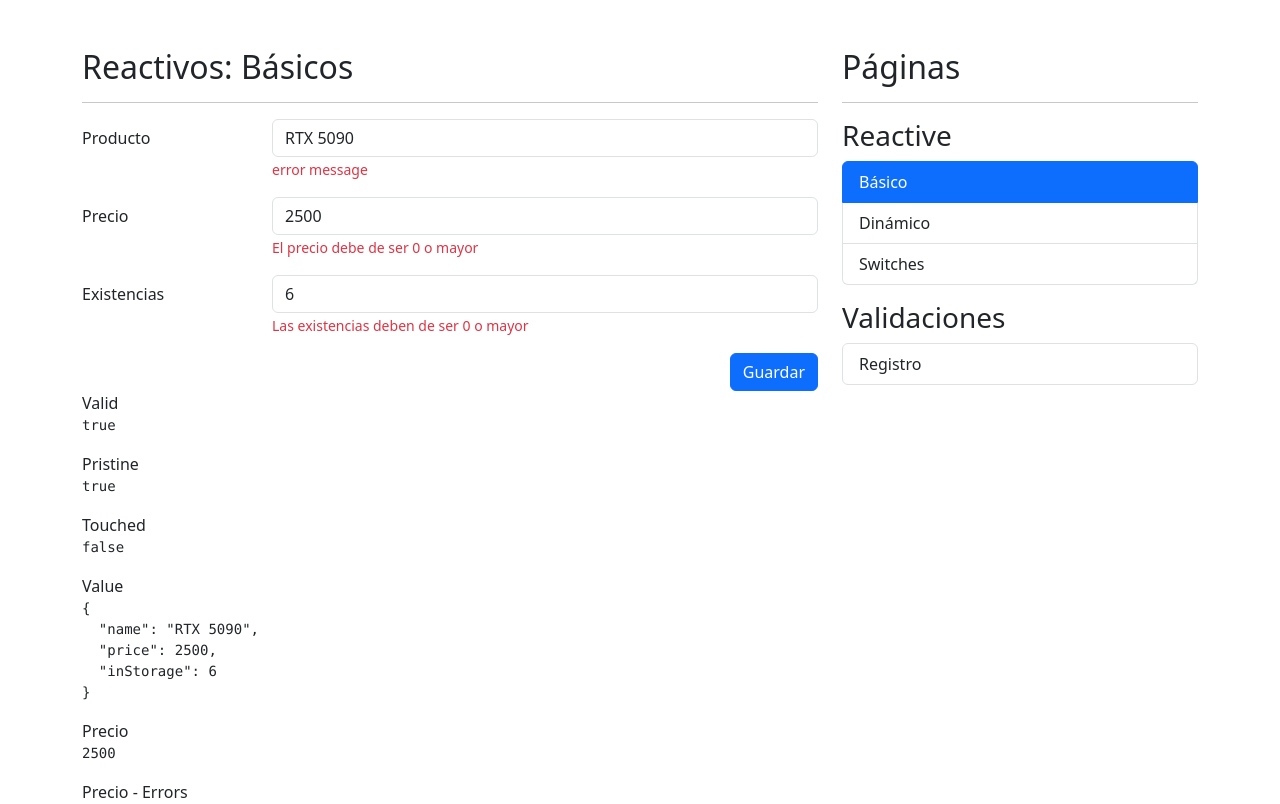
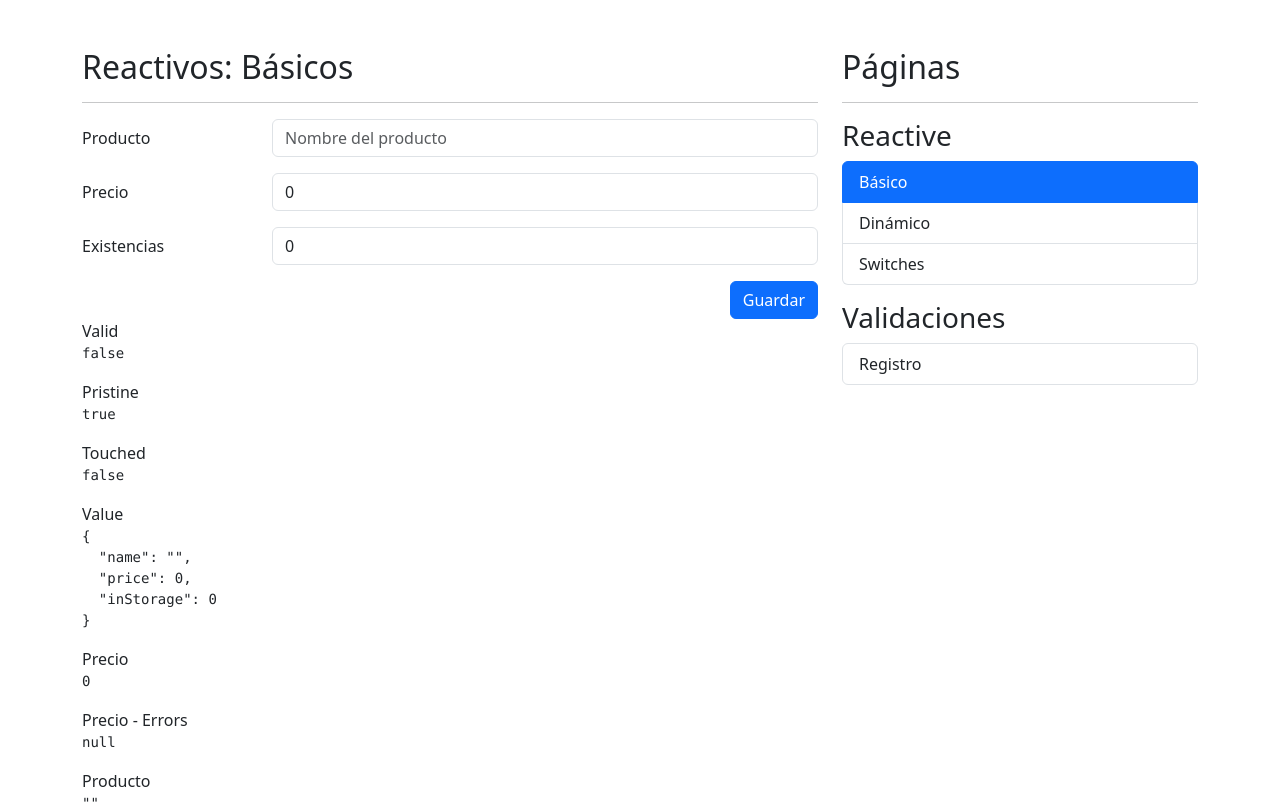
Before and after one commit to bryanesteban/ReactiveForms, an Angular app: page /reactive/basic in a window 1280 px wide. Shown: the top 804 px of the page. Built offline with nearby package versions, Linux system fonts and the light colour scheme.

Commit message:
validation

```diff
--- a/src/app/reactive/pages/basic-page/basic-page.component.html
+++ b/src/app/reactive/pages/basic-page/basic-page.component.html
@@ -16,10 +16,11 @@
                            formControlName="name"
                            placeholder="Nombre del producto">
 
-                    <span class="form-text text-danger">
+                    <span *ngIf="isValidField('name')" class="form-text text-danger">
                         <!-- Debe de ser de 3 letras -->
-                        error message
+                        {{ getFieldError('name') }}
                     </span>
+
                 </div>
             </div>
 
@@ -31,7 +32,7 @@
                            class="form-control"
                            formControlName="price"
                            placeholder="Precio del producto">
-                    <span class="form-text text-danger">
+                    <span *ngIf="isValidField('price')" class="form-text text-danger">
                         El precio debe de ser 0 o mayor
                     </span>
                 </div>
@@ -46,8 +47,8 @@
                            class="form-control"
                            placeholder="Existencias del producto">
 
-                    <span class="form-text text-danger">
-                         Las existencias deben de ser 0 o mayor
+                    <span *ngIf="isValidField('inStorage')" class="form-text text-danger">
+                        El precio debe de ser 0 o mayor
                     </span>
                 </div>
             </div>
--- a/src/app/reactive/pages/basic-page/basic-page.component.ts
+++ b/src/app/reactive/pages/basic-page/basic-page.component.ts
@@ -1,5 +1,5 @@
 import { Component, OnInit } from '@angular/core';
-import { FormBuilder, FormGroup, Validator, Validators } from '@angular/forms';
+import { FormBuilder, FormGroup, Validator, Validators, FormControl } from '@angular/forms';
 
 const rtx5090 = {
   name: 'RTX 5090',
@@ -26,15 +26,40 @@
 
   constructor( private fb:FormBuilder ) {}
   ngOnInit(): void {
-    this.myForm.reset(
-      rtx5090
-    )
+    // this.myForm.reset(rtx5090)
+  }
+
+  isValidField(field:string) :boolean | null{
+    return  this.myForm.controls[field].errors
+      && this.myForm.controls[field].touched;
+  }
+
+  getFieldError(field:string): string | null {
+
+    if( !this.myForm.controls[field] ) return null;
+
+    const errors = this.myForm.controls[field].errors || {};
+    for( const key of Object.keys(errors) ){
+      switch( key ) {
+        case 'required':
+          return 'Este campo es requerido';
+
+        case 'minlength':
+          return `Minimo ${ errors['minlength'].requiredLength} caraters.`;
+
+      }
+    }
+
+    return "";
   }
 
   onSave(): void {
 
-    if( this.myForm.invalid) return;
-
+    if( this.myForm.invalid)
+      {
+        this.myForm.markAllAsTouched();
+        return;
+      }
     console.log(this.myForm.value);
 
     this.myForm.reset({ price: 10, instorage: 0});
```
